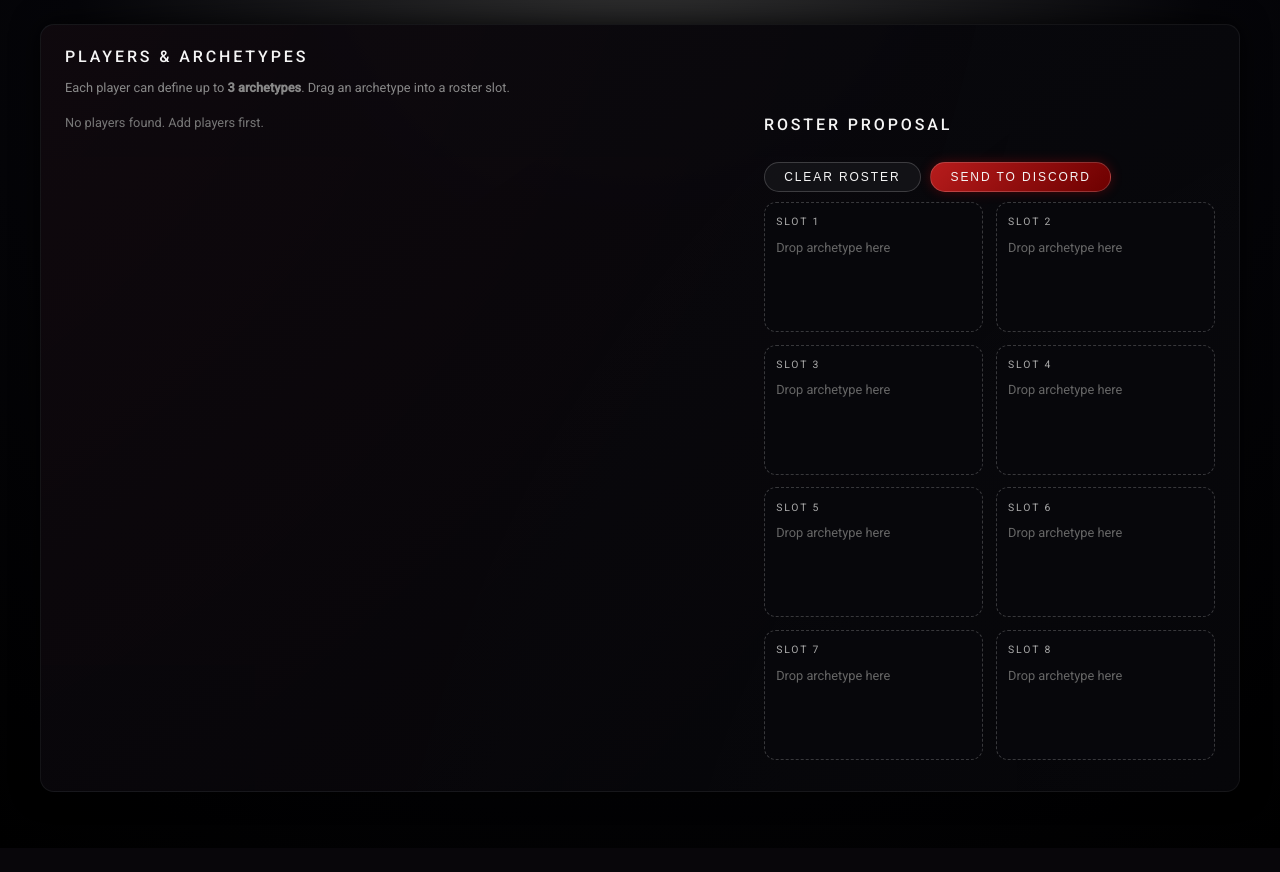
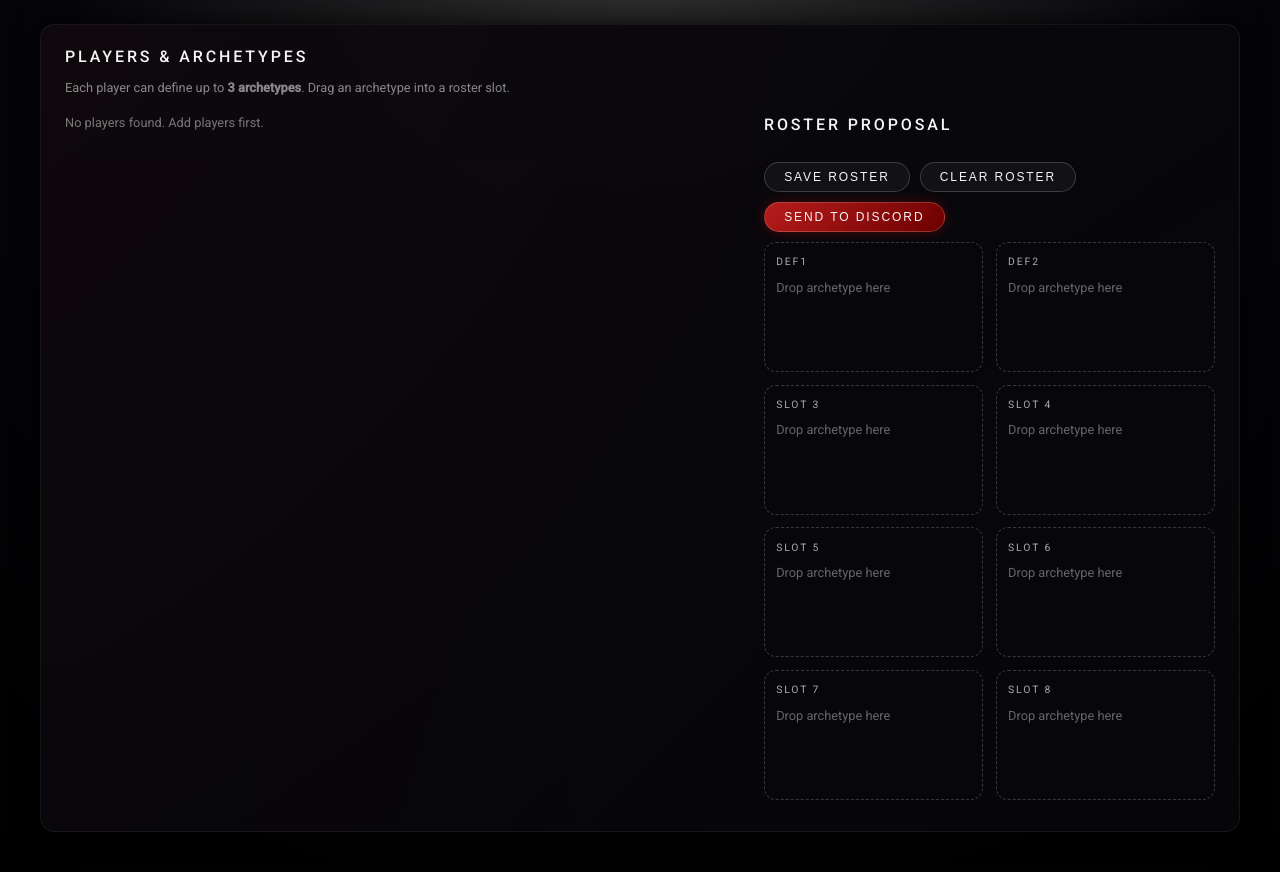
Before and after one commit to LeCastorFou/wh40k-pairing-engine, a Flask app: page /roster in a window 1280 px wide. Shown: the part 98-970 px from the top of the page. Before the commit the page ends 890 px from the top, so only its background shows below. Run offline with Flask 3, Linux system fonts and the light colour scheme; the visitor is signed in with stand-in values (Sample User, id 1); data that the repository does not hold is empty; parts of the project's set-up code (start-up, migrations or seed data) failed here and were passed over.

Commit message:
saving roster

```diff
--- a/static/js/roster_roles.js
+++ b/static/js/roster_roles.js
@@ -37,6 +37,16 @@ const ROLES = [
 
 let playersCache = [];
 let roster = Array.from({ length: 8 }, () => null);
+
+function factionColor(faction) {
+  const str = (faction || "").toString();
+  let hash = 0;
+  for (let i = 0; i < str.length; i++) {
+    hash = (hash * 31 + str.charCodeAt(i)) | 0;
+  }
+  const hue = Math.abs(hash) % 360;
+  return `hsl(${hue} 65% 55%)`;
+}
 
 function formatRole(role) {
   const match = ROLES.find(r => r.value === role);
@@ -84,6 +94,10 @@ function buildArchetypeLabel(archetype) {
 function createArchetypeChip(archetype, player, index) {
   const chip = document.createElement("div");
   chip.className = "archetype-item";
+  const color = factionColor(archetype.faction);
+  chip.style.borderColor = color;
+  chip.style.boxShadow = `0 0 10px ${color}33`;
+  chip.style.background = `linear-gradient(135deg, ${color}22, rgba(18,18,25,0.92))`;
   chip.draggable = true;
   chip.addEventListener("dragstart", e => {
     const payload = {
@@ -168,11 +182,7 @@ function renderPlayers() {
     name.className = "player-name";
     name.textContent = player.name || `Player ${player.id}`;
 
-    const badge = document.createElement("span");
-    badge.className = `badge ${player.active ? "active" : ""}`.trim();
-    badge.textContent = player.active ? "Active" : "Inactive";
-
-    header.append(name, badge);
+    header.append(name);
 
     const archetypeList = document.createElement("div");
     archetypeList.className = "archetype-list";
@@ -312,7 +322,13 @@ function renderRoster() {
 
     const title = document.createElement("div");
     title.className = "slot-title";
-    title.textContent = `Slot ${index + 1}`;
+    if (index === 0) {
+      title.textContent = "DEF1";
+    } else if (index === 1) {
+      title.textContent = "DEF2";
+    } else {
+      title.textContent = `Slot ${index + 1}`;
+    }
 
     slotEl.appendChild(title);
 
@@ -324,6 +340,10 @@ function renderRoster() {
     } else {
       const item = document.createElement("div");
       item.className = "roster-item";
+      const color = factionColor(slot.faction);
+      item.style.borderColor = color;
+      item.style.boxShadow = `0 0 12px ${color}33`;
+      item.style.background = `linear-gradient(135deg, ${color}22, rgba(18,18,25,0.92))`;
       item.draggable = true;
       item.addEventListener("dragstart", e => {
         const payload = { ...slot, sourceSlot: index };
@@ -378,6 +398,33 @@ function buildRosterMessage() {
   return lines.join("\n");
 }
 
+function saveRosterDraft() {
+  const payload = {
+    saved_at: new Date().toISOString(),
+    roster
+  };
+  localStorage.setItem("pairingapp_roster_draft", JSON.stringify(payload));
+  setStatus("Roster saved locally.", "success");
+}
+
+function loadRosterDraft() {
+  const raw = localStorage.getItem("pairingapp_roster_draft");
+  if (!raw) return;
+  try {
+    const data = JSON.parse(raw);
+    if (data && Array.isArray(data.roster) && data.roster.length === 8) {
+      roster = data.roster.map(slot => {
+        if (!slot || typeof slot !== "object") return null;
+        if (!slot.faction || !slot.role || !slot.player_id) return null;
+        return slot;
+      });
+      renderRoster();
+    }
+  } catch (err) {
+    console.warn("Unable to load roster draft", err);
+  }
+}
+
 async function sendRosterToDiscord() {
   if (!roster.some(slot => slot)) {
     setStatus("Roster is empty. Drag archetypes first.", "error");
@@ -402,9 +449,11 @@ async function sendRosterToDiscord() {
 }
 
 document.addEventListener("DOMContentLoaded", () => {
+  loadRosterDraft();
   renderRoster();
   fetchPlayers();
 
+  document.getElementById("save-roster-btn").addEventListener("click", saveRosterDraft);
   document.getElementById("clear-roster-btn").addEventListener("click", () => {
     roster = Array.from({ length: 8 }, () => null);
     renderRoster();
--- a/templates/roster_roles.html
+++ b/templates/roster_roles.html
@@ -205,6 +205,7 @@
       letter-spacing: 0.03em;
       cursor: grab;
       user-select: none;
+      box-shadow: 0 0 10px rgba(0,0,0,0.45);
     }
 
     .archetype-item:active { cursor: grabbing; }
@@ -294,6 +295,7 @@
       flex-direction: column;
       gap: 0.25rem;
       cursor: grab;
+      box-shadow: 0 0 12px rgba(0,0,0,0.5);
     }
 
     .roster-item:active { cursor: grabbing; }
@@ -382,6 +384,7 @@
             <div class="panel-head">
               <h2>Roster Proposal</h2>
               <div class="panel-actions">
+                <button class="ghost" id="save-roster-btn" type="button">Save roster</button>
                 <button class="ghost" id="clear-roster-btn" type="button">Clear roster</button>
                 <button id="send-discord-btn" type="button">Send to Discord</button>
               </div>
```
